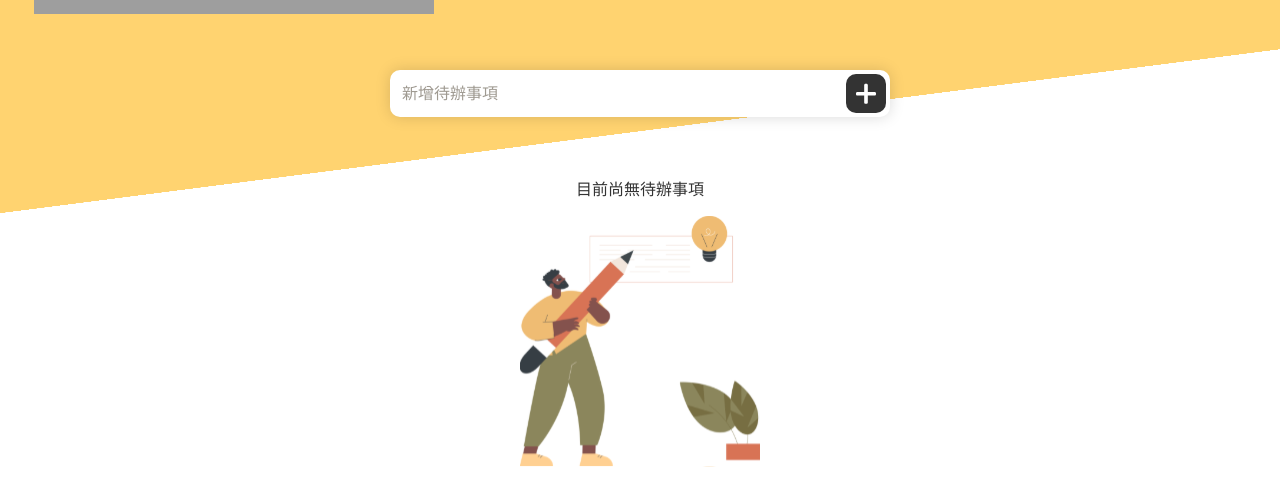
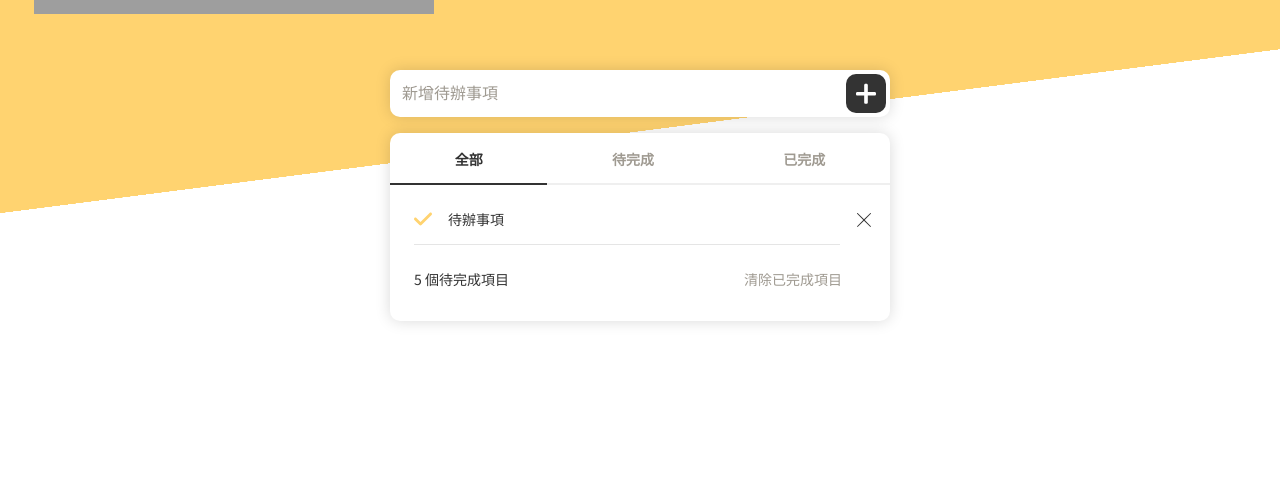
Before and after one commit to joyunhsiao/todolist_frontend, a React (Vite) app: page / in a window 1280 px wide. Shown: the part 302-797 px from the top of the page. Built offline with nearby package versions, Linux system fonts and the light colour scheme; grey boxes are pictures that could not be loaded.

Commit message:
feat: Add UI for populated todolist

```diff
--- a/src/routes/TodoList.tsx
+++ b/src/routes/TodoList.tsx
@@ -1,11 +1,17 @@
+import { useState } from 'react'
 import { Navigate, useNavigate } from 'react-router-dom'
+import Img_Checkbox_False from '../assets/images/checkbox_false.svg'
+import Img_Checkbox_True from '../assets/images/checkbox_true.svg'
+import Img_Close from '../assets/images/close.svg'
+import Img_Empty from '../assets/images/empty.svg'
 import Img_Logo from '../assets/images/logo.svg'
 import Img_Plus from '../assets/images/plus.svg'
-import Img_Empty from '../assets/images/empty.svg'
 
 export const TodoList: React.FC = () => {
   const navigate = useNavigate()
   const hasAuth = true
+  const isChecked = true
+  const [isListEmpty, setIsListEmpty] = useState<boolean>(false)
   if (!hasAuth) return <Navigate to='log_in' replace={true} />
 
   return (
@@ -19,15 +25,43 @@ export const TodoList: React.FC = () => {
             <button type='button' onClick={() => navigate('/log_in')}>登出</button>
           </div>
         </header>
-        <main>
+        <main className='todolist_main'>
           <div className='addTodo_box'>
             <input type='text' name='addTodo_box_input' id='addTodo_input' className='addTodo_input' placeholder='新增待辦事項'/>
             <button name='addTodo_button' type='submit' className='addTodo_button'>
               <img src={Img_Plus} alt='Add todo' />
             </button>
           </div>
-          <p className='noTodo_text'>目前尚無待辦事項</p>
-          <img className='noTodo_img' src={Img_Empty} alt='There is currently no to-do list' />
+          {isListEmpty ? <>
+            <p className='noTodo_text'>目前尚無待辦事項</p>
+            <img className='noTodo_img' src={Img_Empty} alt='There is currently no to-do list' />
+          </> : <>
+            <div className='todolist_table'>
+              <ul className='todolist_table_header'>
+                <li className='active'>全部</li>
+                <li>待完成</li>
+                <li>已完成</li>
+              </ul>
+              <ul className='todolist_table_body'>
+                <li>
+                  <div className='list_main'>
+                    <label htmlFor='temp'>
+                      <input type='checkbox' name='temp' id='temp' />
+                      <img src={isChecked ? Img_Checkbox_True : Img_Checkbox_False} alt={isChecked ? 'This item is checked' : 'This item is not checked'} />
+                      待辦事項
+                    </label>
+                  </div>
+                  <button type='button'>
+                    <img src={Img_Close} alt='Delete todo' />
+                  </button>
+                </li>
+              </ul>
+              <div className='todolist_table_footer'>
+                <p>5 個待完成項目</p>
+                <a href='#'>清除已完成項目</a>
+              </div>
+            </div>
+          </>}
         </main>
       </div>
     </>
--- a/src/styles/colors.sass
+++ b/src/styles/colors.sass
@@ -3,6 +3,7 @@ $error-main: #D87355
 $text-primary: #333333
 $text-secondary: #9F9A91
 $divider-primary: #E5E5E5
+$divider-secondary: #EFEFEF
 $white: #FFFFFF
 $box-shadow: 0px 0px 15px 0px #00000026
 $background-homepage: linear-gradient(172.7deg, $primary-main 5.12%, $primary-main 53.33%, $primary-main 53.44%, $white 53.45%, $white 94.32%)
--- a/src/styles/todolist.sass
+++ b/src/styles/todolist.sass
@@ -30,6 +30,9 @@
     border: none
     cursor: pointer
 
+.todolist_main
+  padding-bottom: 16px
+
 .addTodo_box
   display: flex
   width: 500px
@@ -37,7 +40,7 @@
   border-radius: 10px
   box-shadow: colors.$box-shadow
   padding: 4px
-  margin: 0 auto 60px
+  margin: 0 auto
 
 .addTodo_input
   width: 100%
@@ -65,8 +68,87 @@
   line-height: 23px
   color: colors.$text-primary
   text-align: center
-  margin-bottom: 16px
+  margin: 60px 0 16px 0
 
 .noTodo_img
   display: block
   margin: 0 auto
+
+.todolist_table
+  width: 500px
+  background-color: colors.$white
+  border-radius: 10px
+  box-shadow: colors.$box-shadow
+  margin: 16px auto
+
+.todolist_table_header
+  display: flex
+  position: relative
+  &::after
+    content: ''
+    position: absolute
+    width: 100%
+    left: 0
+    bottom: 0
+    border-bottom: 2px solid colors.$divider-secondary
+  li
+    flex-grow: 1
+    color: colors.$text-secondary
+    font-size: 14px
+    font-weight: 700
+    line-height: 20px
+    text-align: center
+    padding: 16px 0 16px 0
+  li.active
+    color: colors.$text-primary
+    position: relative
+    &::after
+      content: ''
+      position: absolute
+      width: 100%
+      left: 0
+      bottom: 0
+      border-bottom: 2px solid colors.$text-primary
+      z-index: 5
+
+.todolist_table_body
+  padding: 24px 16px 0 24px
+  li
+    display: flex
+    align-items: flex-start
+  .list_main
+    width: 100%
+    padding-bottom: 15px
+    margin-bottom: 16px
+    border-bottom: 1px solid colors.$divider-primary
+  label
+    display: flex
+    font-size: 14px
+    font-weight: 400
+    line-height: 20px
+    color: colors.$text-primary
+    cursor: pointer
+    img
+      display: block
+      margin-right: 16px
+  input
+    display: none
+  button
+    background-color: transparent
+    padding: 1px 0 // Fix spacing of button element styles
+    margin: 2px 2px 0 16px
+    border: none
+    cursor: pointer
+
+.todolist_table_footer
+  display: flex
+  justify-content: space-between
+  padding: 8px 48px 32px 24px
+  font-size: 14px
+  font-weight: 400
+  line-height: 20px
+  p
+    color: colors.$text-primary
+  a
+    color: colors.$text-secondary
+    text-decoration: none
```
